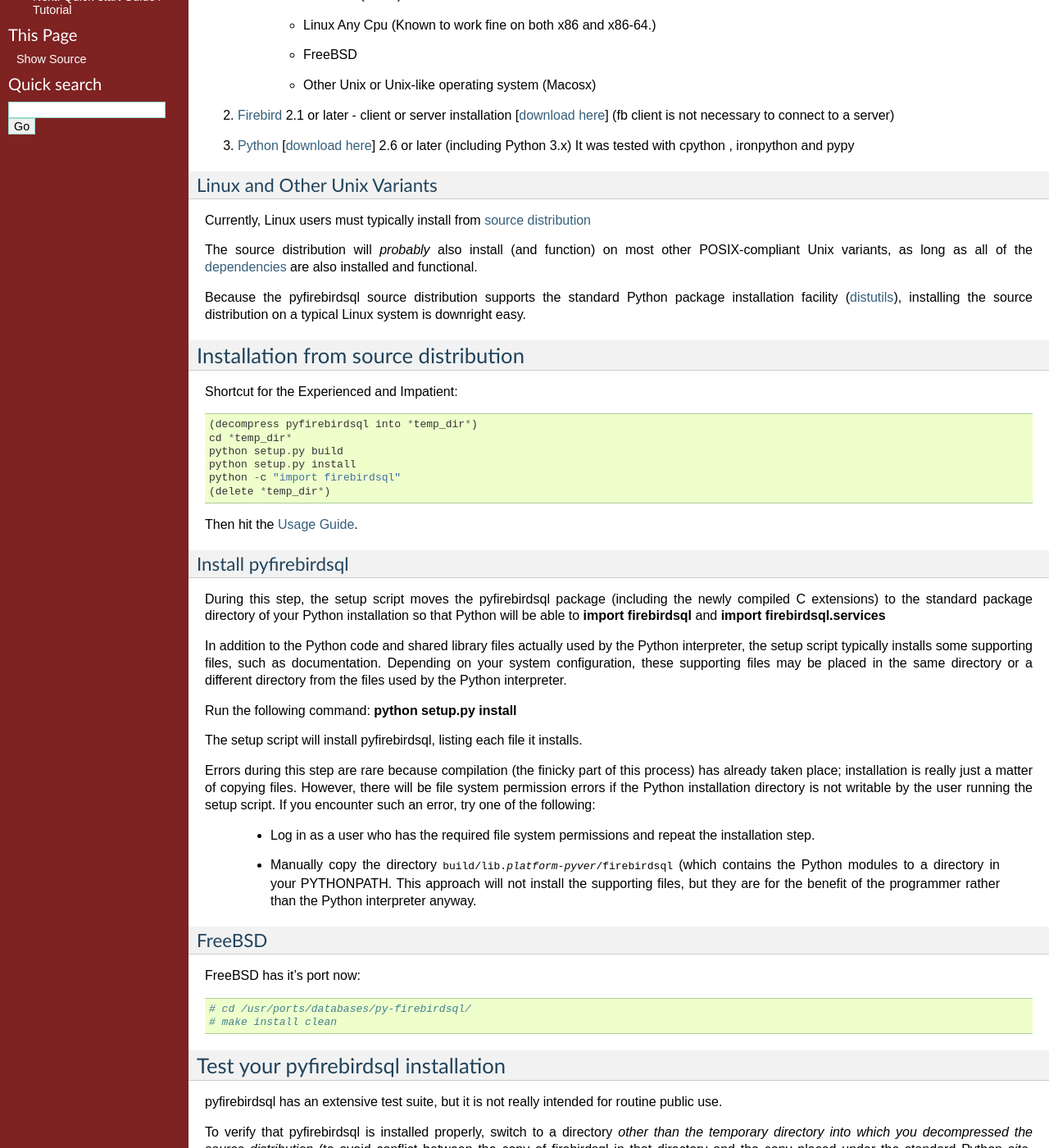
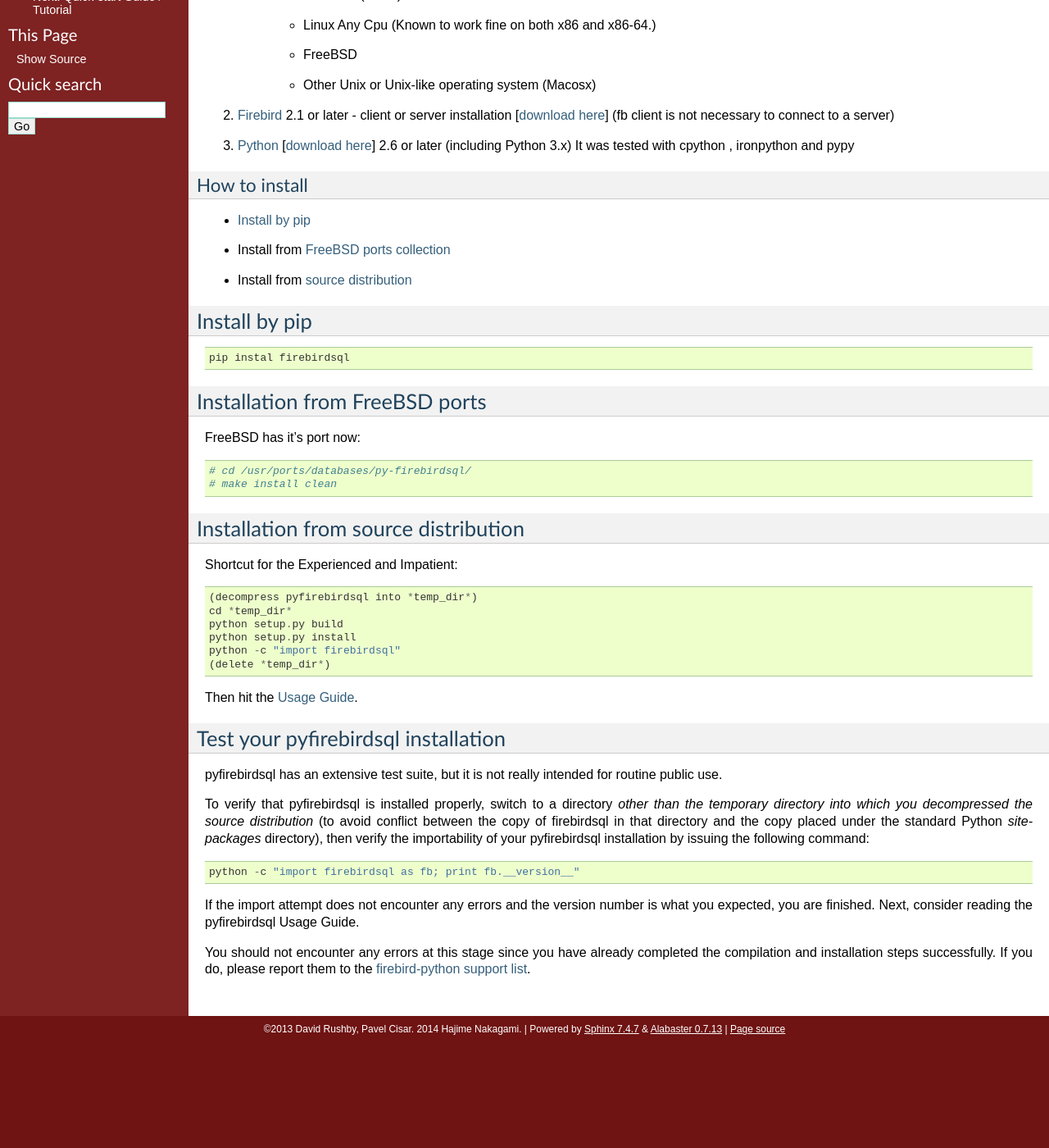
Before and after one commit to nakagami/pyfirebirdsql, a Sphinx documentation site: the page built from sphinx/installation.txt, in a window 1280 px wide and 1400 px high, scrolled down 324 px. Shown: the whole window at 82% size. Built offline with Sphinx 7.4.7, drawn with Linux system fonts in a browser that asks for light colours; after the commit the page ends 1595 px from its top, so only the background shows below that; some of the changed text lies outside the part shown.

Commit message:
rewrite installation.

```diff
--- a/sphinx/installation.txt
+++ b/sphinx/installation.txt
@@ -32,20 +32,31 @@
    <http://www.python.org/download/>`__] 2.6 or later (including Python 3.x) It was tested with cpython , ironpython and pypy
 
 
-Linux and Other Unix Variants
+How to install
 =============================
 
-Currently, Linux users must typically install from `source distribution`_
+- `Install by pip`_
+- Install from `FreeBSD ports collection`_
+- Install from `source distribution`_
 
-The source distribution will *probably* also install (and function) on most
-other POSIX-compliant Unix variants, as long as all of the dependencies_
-are also installed and functional.
+.. _`Install by pip`:
 
-Because the pyfirebirdsql source distribution supports the standard
-Python package installation facility (`distutils
-<http://www.python.org/sigs/distutils-sig/>`__), installing the source
-distribution on a typical Linux system is downright easy.
+Install by pip
+*************************************
 
+::
+
+  pip instal firebirdsql
+
+.. _`FreeBSD ports collection`:
+
+Installation from FreeBSD ports
+*************************************
+
+FreeBSD has it's port now::
+
+  # cd /usr/ports/databases/py-firebirdsql/
+  # make install clean
 
 .. _`source distribution`:
 
@@ -62,52 +73,6 @@
   (delete *temp_dir*)
 
 Then hit the `Usage Guide <usage.html>`__.
-
-
-Install pyfirebirdsql
-=====================
-
-During this step, the setup script moves the pyfirebirdsql package
-(including the newly compiled C extensions) to the standard package
-directory of your Python installation so that Python will be able to
-:command:`import firebirdsql` and :command:`import firebirdsql.services`
-
-In addition to the Python code and shared library files actually used
-by the Python interpreter, the setup script typically installs some
-supporting files, such as documentation. Depending on your system
-configuration, these supporting files may be placed in the same
-directory or a different directory from the files used by the Python
-interpreter.
-
-Run the following command:
-:command:`python setup.py install`
-
-The setup script will install pyfirebirdsql, listing each file it
-installs.
-
-Errors during this step are rare because compilation (the finicky part
-of this process) has already taken place; installation is really just
-a matter of copying files. However, there will be file system
-permission errors if the Python installation directory is not writable
-by the user running the setup script. If you encounter such an error,
-try one of the following:
-
-  - Log in as a user who has the required file system permissions and
-    repeat the installation step.
-
-  - Manually copy the directory :file:`build/lib.{platform}-{pyver}/firebirdsql`
-    (which contains the Python modules to a directory in your PYTHONPATH. This approach will
-    not install the supporting files, but they are for the benefit of the programmer
-    rather than the Python interpreter anyway.
-
-
-FreeBSD
-=============================
-
-FreeBSD has it's port now::
-
-  # cd /usr/ports/databases/py-firebirdsql/
-  # make install clean
 
 
 Test your pyfirebirdsql installation
```
